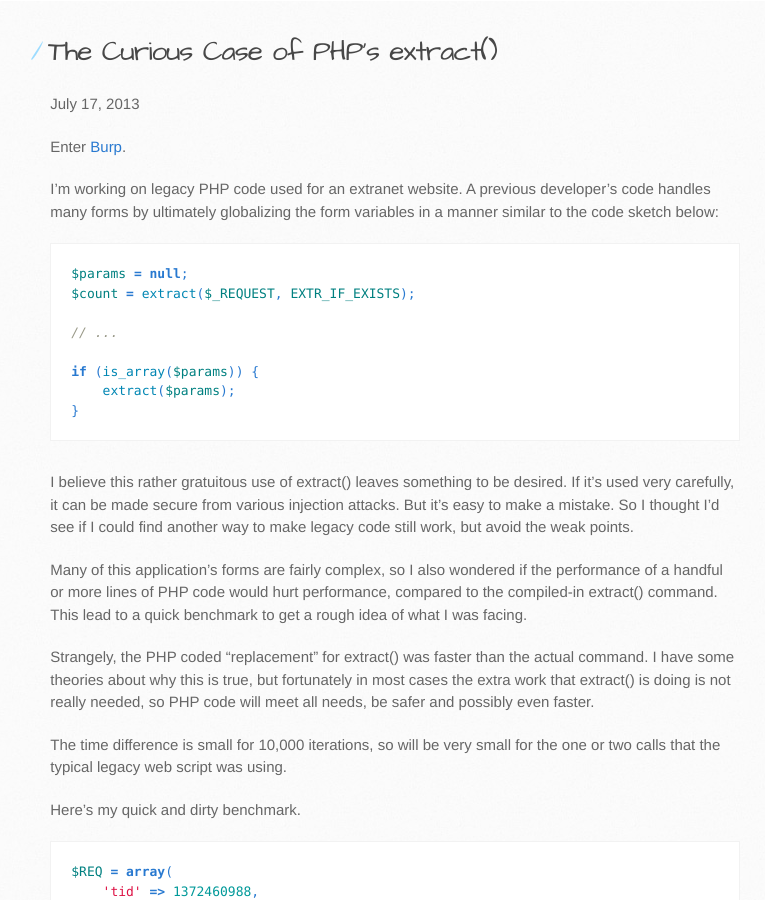
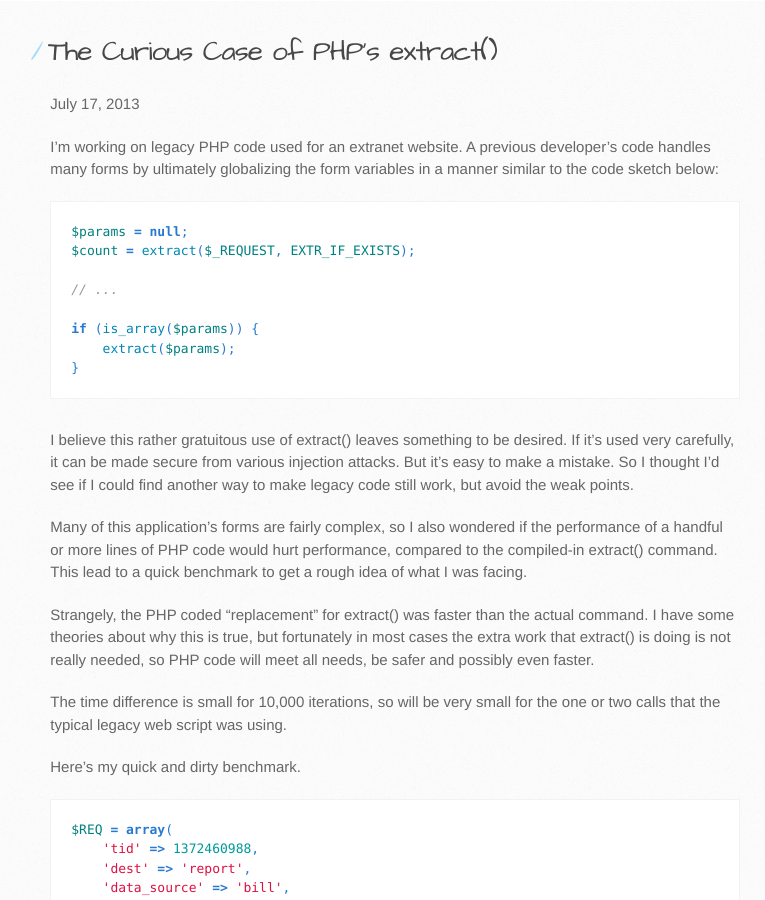
Before and after one commit to cxj/cxj.github.io, a Jekyll site: the page built from _posts/2013-07-17-curious-extract.md, in a window 1280 px wide and 900 px high. Shown: the whole window, without its empty margins (140-905 px from the left). Built offline with Jekyll 4.4.1, drawn with Linux system fonts in a browser that asks for light colours; Markdown is read by kramdown in place of the engine named in the settings.

Commit message:
Oops.  Copied an old post and left part of it behind.

```diff
--- a/_posts/2013-07-17-curious-extract.md
+++ b/_posts/2013-07-17-curious-extract.md
@@ -2,8 +2,6 @@
 layout: post
 title: The Curious Case of PHP's extract()
 ---
-
-  Enter [Burp](http://portswigger.net/burp/).
 
 I'm working on legacy PHP code used for an extranet website.  A previous developer's code handles many forms by ultimately globalizing the form variables in a manner similar to the code sketch below:
 
```
